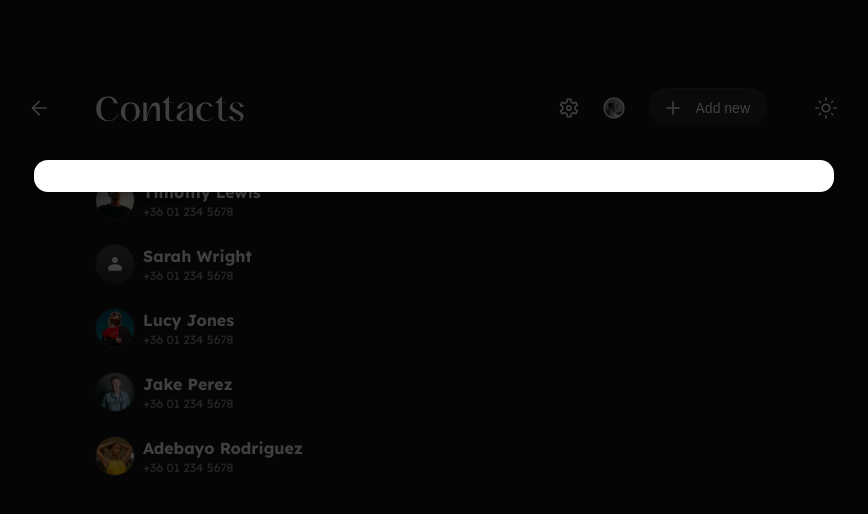
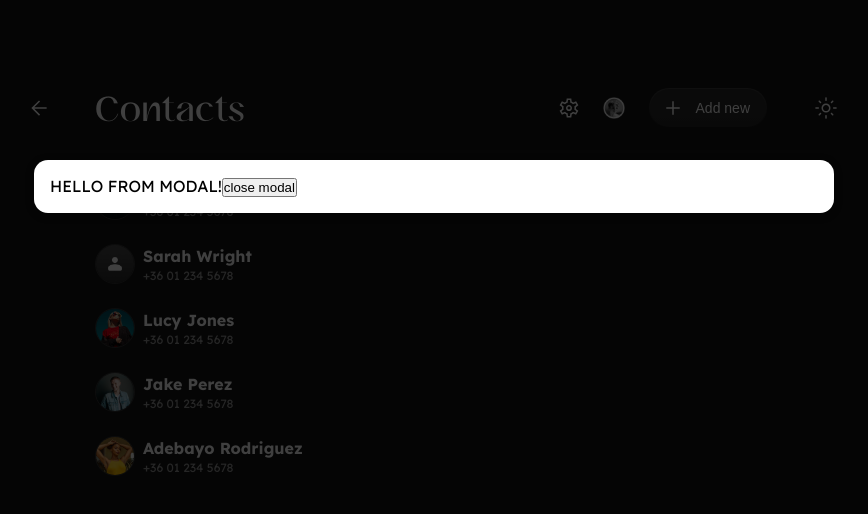
Before and after one commit to peterfulop/contacts-app, a React (Vite) app: page / in a window 1280 px wide. Both pictures are taken after a click on the button "Add new". Shown: the top 514 px of the page, without its empty margins (206-1074 px from the left). Built offline with nearby package versions, Linux system fonts and the light colour scheme.

Commit message:
feat(modal.tsx): update;

```diff
--- a/src/App.tsx
+++ b/src/App.tsx
@@ -1,8 +1,6 @@
 import { Contacts } from './componets/pages/contacts';
 import { Theme } from './theme/theme-provider';
 
-import { useState } from 'react';
-import Modal from './componets/component-library/modal/modal';
 import styled from './theme/styled';
 
 export const Div = styled('div')({
@@ -18,13 +16,13 @@ export const Col = styled('div')({
 });
 
 function App() {
-  const [modalVisible, setModalVisible] = useState(false);
+  // const [modalVisible, setModalVisible] = useState(false);
 
   return (
     <Theme>
-      {modalVisible && <Modal onClose={() => setModalVisible(false)} />}
+      {/* {modalVisible && <Modal onClose={() => setModalVisible(false)} />} */}
       <Div>
-        <Contacts onShowModal={setModalVisible} />
+        <Contacts />
       </Div>
     </Theme>
   );
--- a/src/componets/component-library/modal/modal.tsx
+++ b/src/componets/component-library/modal/modal.tsx
@@ -1,12 +1,21 @@
-import { Fragment } from 'react';
+import { Fragment, MouseEventHandler } from 'react';
 import ReactDOM from 'react-dom';
 import styles from './Modal.module.css';
 
-const Backdrop = (props: any) => {
-  return <div onClick={props.onClose} className={styles.backdrop}></div>;
+const Backdrop = (props: {
+  onClose:
+    | React.Dispatch<React.SetStateAction<boolean>>
+    | MouseEventHandler<HTMLDivElement>;
+}) => {
+  return (
+    <div
+      onClick={props.onClose as MouseEventHandler<HTMLDivElement>}
+      className={styles.backdrop}
+    ></div>
+  );
 };
 
-const ModalOverlay = (props: any) => {
+const ModalOverlay = (props: { children: React.ReactNode }) => {
   return (
     <div className={styles.modal}>
       <div className={styles.content}>{props.children}</div>
@@ -16,7 +25,14 @@ const ModalOverlay = (props: any) => {
 
 const portalElement = document.getElementById('overlays') as HTMLElement;
 
-const Modal = (props: any) => {
+type ModalProps = {
+  onClose:
+    | React.Dispatch<React.SetStateAction<boolean>>
+    | MouseEventHandler<HTMLDivElement>;
+  children: React.ReactNode;
+};
+
+const Modal = (props: ModalProps) => {
   return (
     <Fragment>
       {ReactDOM.createPortal(
--- a/src/componets/pages/contacts.tsx
+++ b/src/componets/pages/contacts.tsx
@@ -6,6 +6,7 @@ import { Contact } from '../../types';
 import { Button } from '../component-library/button/button';
 import { ContactList } from '../component-library/contacts/contact-list';
 import { Icon } from '../component-library/icon/icon';
+import Modal from '../component-library/modal/modal';
 
 const Header = styled('header')(({ theme }) => ({
   display: 'flex',
@@ -45,10 +46,9 @@ const Section = styled('section')({
   width: '100%',
 });
 
-export const Contacts = (props: {
-  onShowModal: React.Dispatch<React.SetStateAction<boolean>>;
-}) => {
+export const Contacts = () => {
   const [contacts, setContacts] = useState<Contact[] | null>();
+  const [modalVisible, setModalVisible] = useState(false);
 
   useEffect(() => {
     const data = [
@@ -83,6 +83,12 @@ export const Contacts = (props: {
 
   return (
     <>
+      {modalVisible && (
+        <Modal onClose={() => setModalVisible(false)}>
+          HELLO FROM MODAL!
+          <button onClick={() => setModalVisible(false)}>close modal</button>
+        </Modal>
+      )}
       <Col>
         <Icon icon={'BackArrow'} />
       </Col>
@@ -97,7 +103,7 @@ export const Contacts = (props: {
               theme={'PRIMARY'}
               icon={'Add'}
               label={t(TEXT.buttons.addNew)}
-              onClick={() => props.onShowModal(true)}
+              onClick={() => setModalVisible(true)}
             />
           </HeaderActions>
         </Header>
```
